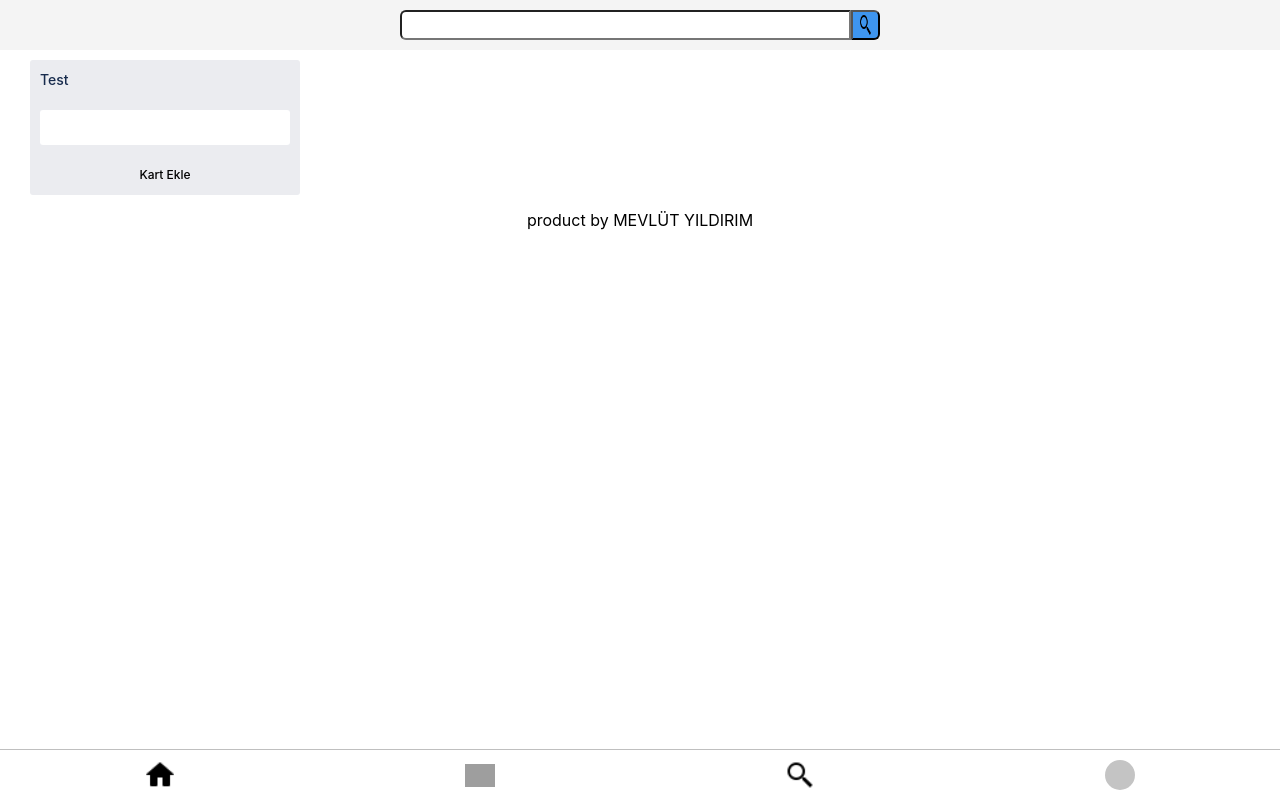
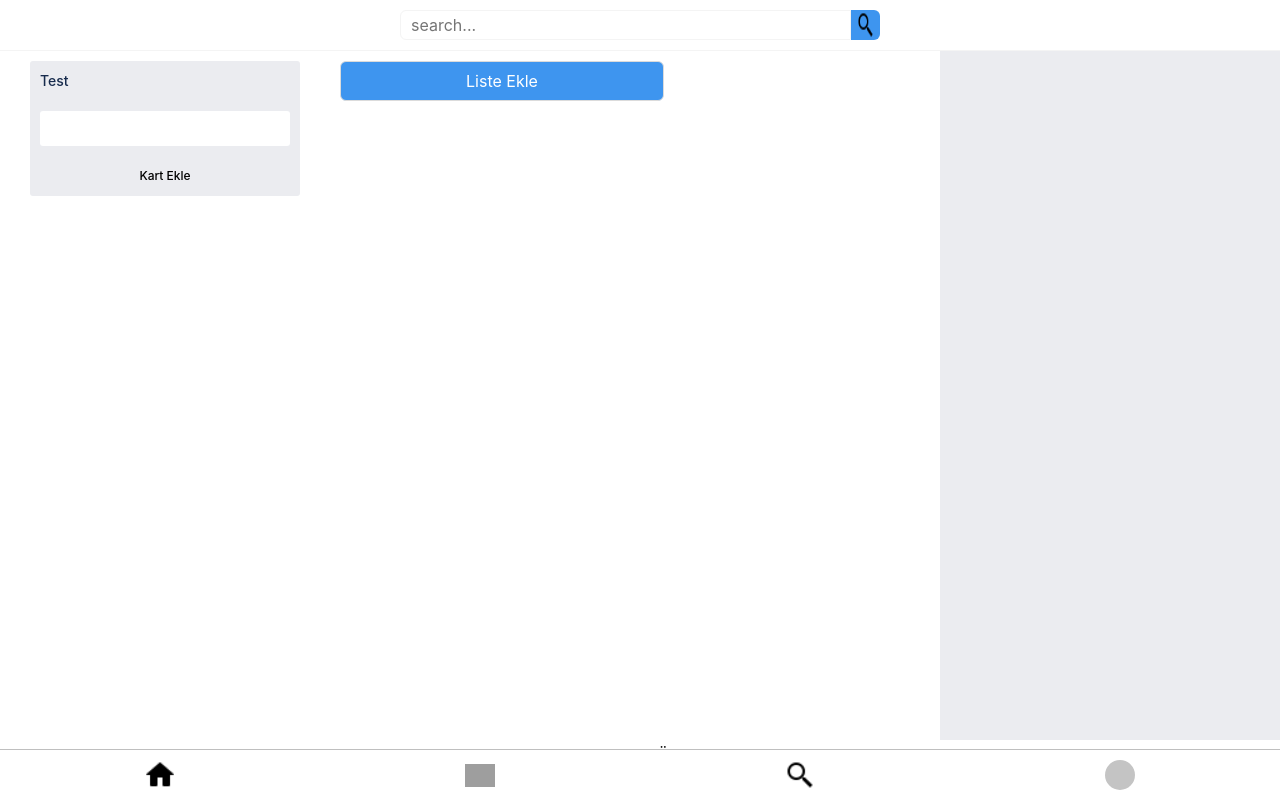
Before and after one commit to Mevlutyildirim/task-manager, a React (Create React App) app: page /task in a window 1280 px wide. Built offline with nearby package versions, Linux system fonts and the light colour scheme; grey boxes are pictures that could not be loaded.

Commit message:
some ui issue has been fixed

```diff
--- a/src/App.css
+++ b/src/App.css
@@ -1,3 +1,7 @@
 .App {
   text-align: center;
+  height: 100%;
+  display: flex;
+  flex-direction: column;
+  overflow: scroll;
 }
--- a/src/components/button.jsx
+++ b/src/components/button.jsx
@@ -21,4 +21,5 @@ border-radius: 6px;
 color: #fff;
 `;
 
+
 export default Button;
--- a/src/components/header.jsx
+++ b/src/components/header.jsx
@@ -6,7 +6,7 @@ function Header() {
   return (
     <HeaderWrapper>
       <HeaderForm action="">
-        <Search type="search" required name="search" />
+        <Search type="search" required name="search" placeholder="search..." />
         <SearchBtn><SearchImg src={SearchIcon} alt=""/></SearchBtn>
       </HeaderForm>
     </HeaderWrapper>
@@ -18,7 +18,8 @@ const HeaderWrapper = styled.div`
   justify-content: center;
   align-items: center;
   padding-top: 10px;
-  background: #f4f4f4;
+  background: #fff;
+  border-bottom: 1px solid #f4f4f4;
 `;
 
 const HeaderForm = styled.form`
@@ -26,6 +27,7 @@ const HeaderForm = styled.form`
   width: 100%;
   max-width: 30em;
   height: 40px;
+  border:none;
 
 `;
 const Search = styled.input`
@@ -35,7 +37,7 @@ const Search = styled.input`
   height: 30px;
   width: 100%;
   -webkit-appearance: none;
-  border: 1px solid darken(white, 30%);
+  border: 1px solid #f4f4f4;
 `;
 
 const SearchImg = styled.img`
@@ -49,6 +51,7 @@ width: 30px;
 height: 30px;
 border-radius: 0 6px 6px 0;
 display: flex;
+border:none;
 `
 
 export default Header;
--- a/src/components/navigation.jsx
+++ b/src/components/navigation.jsx
@@ -38,6 +38,8 @@ const NavigationNav = styled.nav`
   display: flex;
   justify-content: space-around;
   align-items: center;
+  z-index: 1000;
+  background: #fff;
 `;
 
 const Profile = styled.span`
--- /dev/null
+++ b/src/components/sideBar.jsx
@@ -0,0 +1,24 @@
+import React from "react";
+import styled from "styled-components";
+
+function SideBar() {
+  return (
+    <Container>
+      <Header></Header>
+      <Body></Body>
+    </Container>
+  );
+}
+
+const Container = styled.div`
+  display: flex;
+  width: 340px;
+  background: #ebecf0;
+  height: 100%;
+`;
+
+const Header = styled.div``;
+
+const Body = styled.div``;
+
+export default SideBar;
--- a/src/index.css
+++ b/src/index.css
@@ -10,7 +10,8 @@
 
  html {
   line-height: 1.15; /* 1 */
-  -webkit-text-size-adjust: 100%; /* 2 */
+  -webkit-text-size-adjust: 100%;
+  height: 100%;/* 2 */
 }
 
 /* Sections
@@ -23,12 +24,16 @@
 body {
   margin: 0;
   font-family: -apple-system, BlinkMacSystemFont, 'Segoe UI', Roboto, Oxygen, Ubuntu, Cantarell, 'Open Sans', 'Helvetica Neue', sans-serif;
+  height: 100%;
 }
 
 /**
  * Render the `main` element consistently in IE.
  */
 
+ #root{
+   height: 100%;
+ }
 main {
   display: block;
 }
--- a/src/screens/taskScreen.jsx
+++ b/src/screens/taskScreen.jsx
@@ -1,13 +1,32 @@
-import React from 'react';
-import Task from '../components/task';
+import React from "react";
+import styled from "styled-components";
+import Task from "../components/task";
+import Button from "../components/button";
+import SideBar from "../components/sideBar";
 
-function TaskScreen(){
-
-  return(
-    <React.Fragment>
-      <Task/>
-    </React.Fragment>
-  )
+function TaskScreen() {
+  return (
+    <List>
+      <Tasks>
+        <Task />
+        <Button title="Liste Ekle" />
+      </Tasks>
+      <SideBar />
+    </List>
+  );
 }
 
+const List = styled.div`
+  display: flex;
+  align-items: stretch;
+  flex:1;
+  overflow:scroll;
+`;
+
+const Tasks = styled.div`
+  display: flex;
+  flex: 1;
+  align-items: flex-start;
+`;
+
 export default TaskScreen;
```
Also changed, not shown: 1 other file (tests, documents, lock files or other folders).
